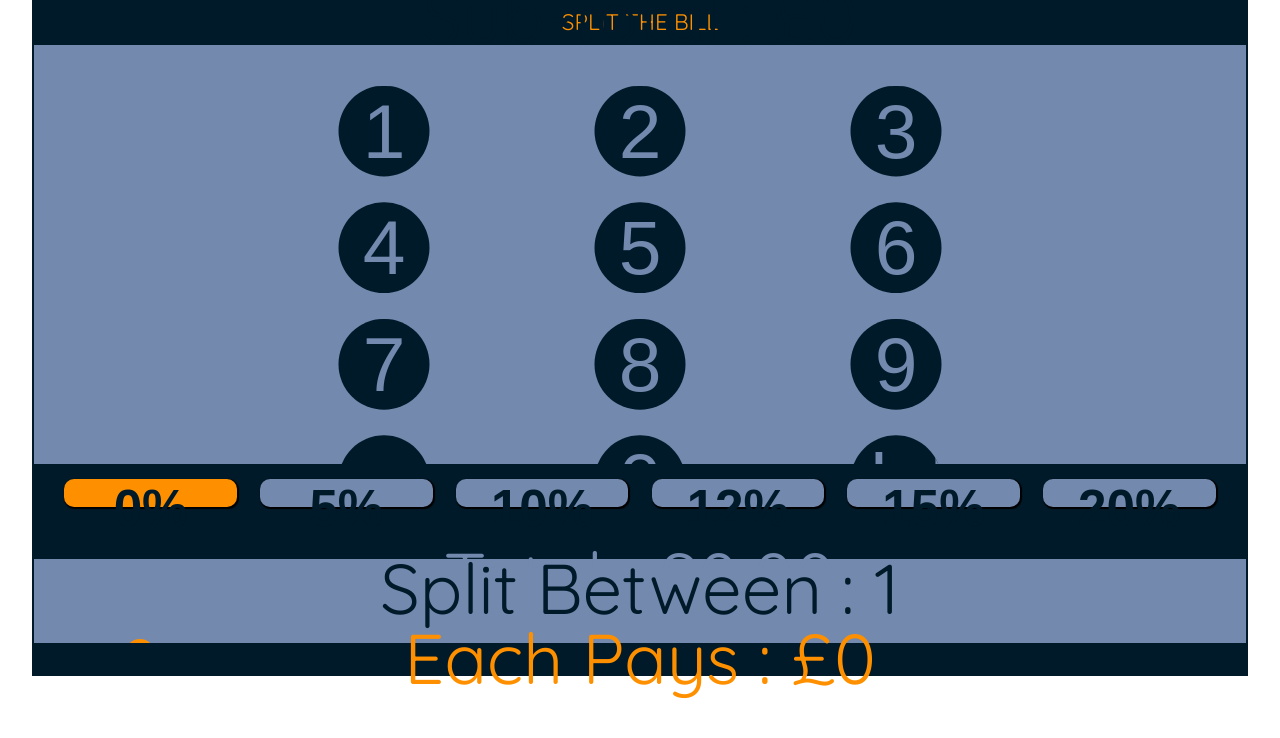
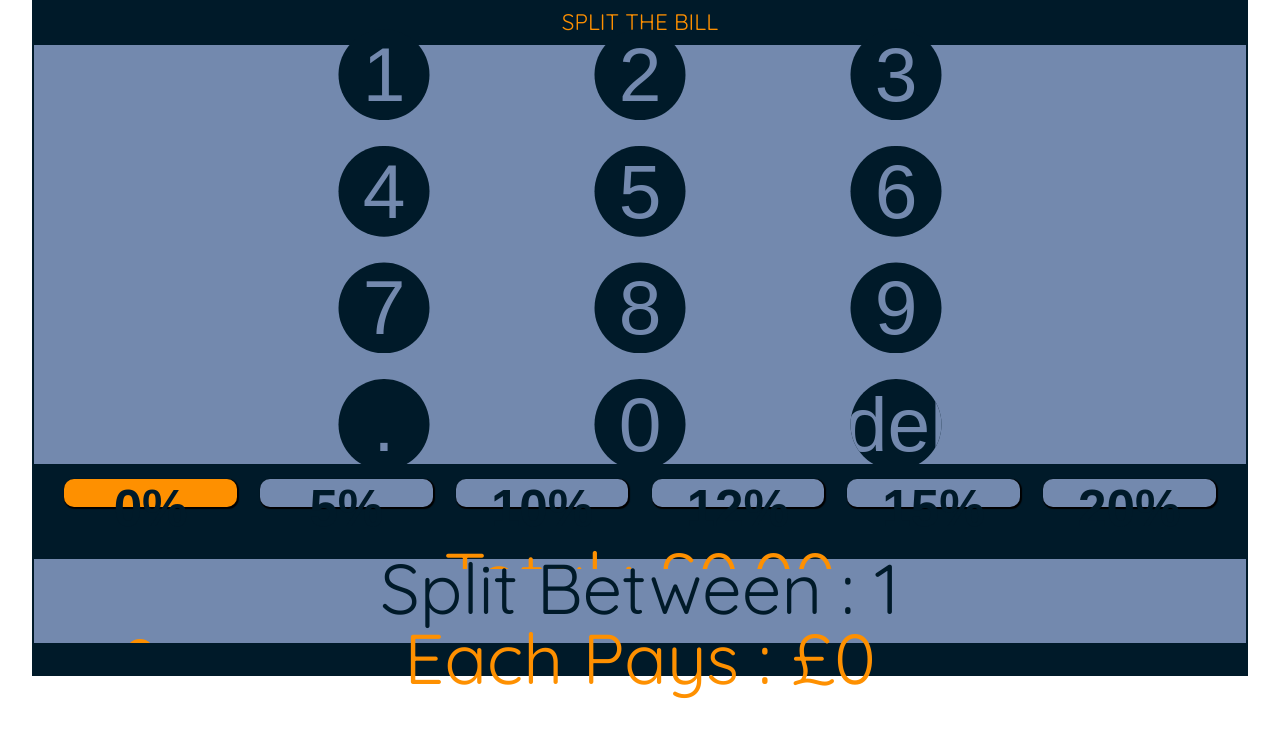
Before and after one commit to NoahAldhous/split-the-bill, a Vue app in the folder noahs-first-vue-project/: page / in a window 1280 px wide. Shown: the top 738 px of the page. Built offline with nearby package versions, Linux system fonts and the light colour scheme.

Commit message:
changed color of service charge text to highlight color, removed sub total heading element

```diff
--- a/noahs-first-vue-project/src/App.vue
+++ b/noahs-first-vue-project/src/App.vue
@@ -88,7 +88,7 @@ function calculateAmountToPay() {
     </section>
     <section className="value-container">
       <section className="sub-total-container">
-        <h3 className="sub-heading">Sub-total : £{{ userInput }}</h3>
+        <!-- <h3 className="sub-heading">Sub-total : £{{ userInput }}</h3> -->
         <div className="grid-container">
           <button @click="handleClick('1')" className="grid-item">1</button>
           <button @click="handleClick('2')" className="grid-item">2</button>
@@ -249,6 +249,7 @@ function calculateAmountToPay() {
   width: 100%;
   display: flex;
   justify-content: space-evenly;
+  color: var(--highlight-color);
 }
 .service-charge-button-container {
   display: flex;
```
